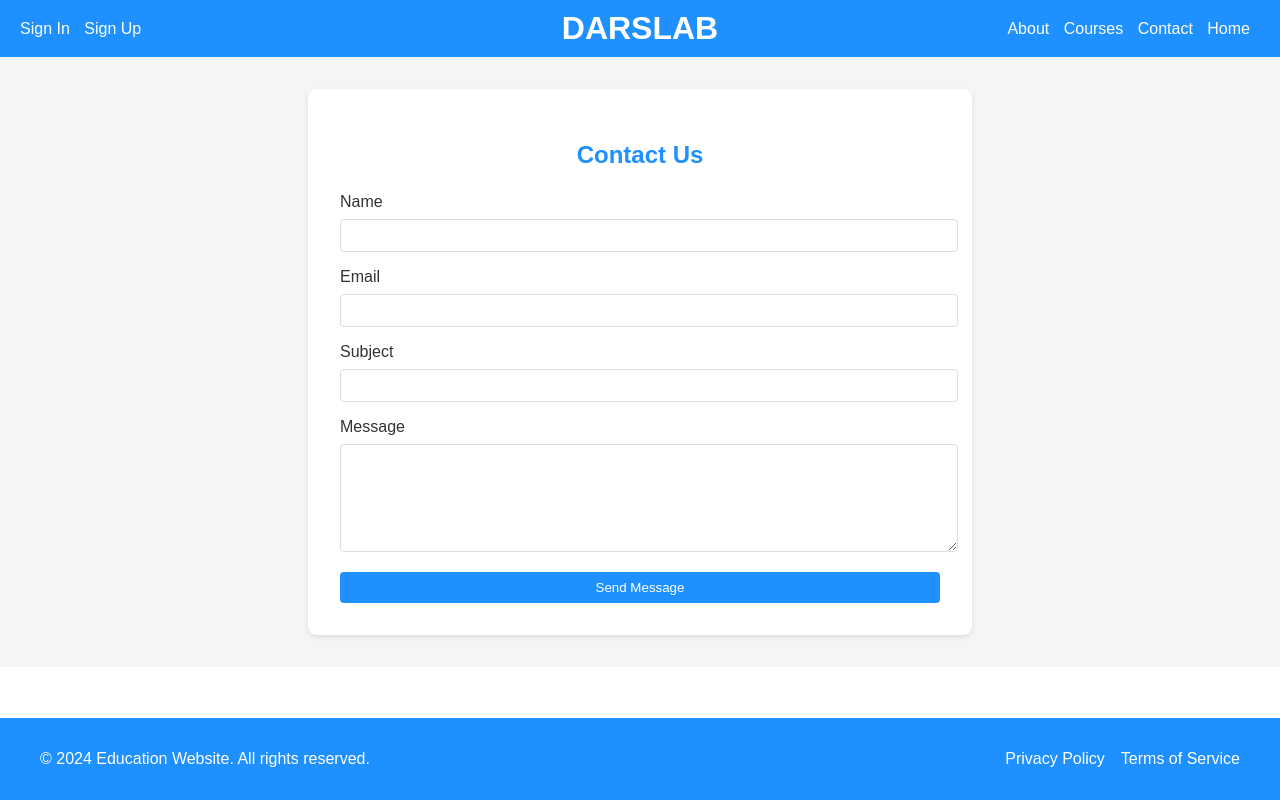
After one commit to yasharzavary/darslab, a Django app: template darslab/templates/contact/index.html in a window 1280 px wide. The commit adds this page. Run offline with Django 5.2, Linux system fonts and the light colour scheme; the template is opened without the code that fills it, so the values that code supplies are empty.

Commit message:
contact template finish

```diff
--- a/darslab/static/css/main_style.css
+++ b/darslab/static/css/main_style.css
@@ -367,3 +367,66 @@ nav ul li a:hover {
     color: #666;
     line-height: 1.6;
 }
+
+
+
+/* contact style part */
+.contact-section {
+    padding: 2rem 0;
+    background-color: #f5f5f5;
+}
+
+.contact-section .container {
+    max-width: 600px;
+    margin: 0 auto;
+    background-color: white;
+    border-radius: 8px;
+    overflow: hidden;
+    box-shadow: 0 2px 5px rgba(0, 0, 0, 0.1);
+    padding: 2rem;
+}
+
+.contact-section h2 {
+    margin-bottom: 1.5rem;
+    color: #1E90FF; /* Blue color */
+    text-align: center;
+}
+
+.contact-section form {
+    display: flex;
+    flex-direction: column;
+}
+
+.contact-section .form-group {
+    margin-bottom: 1rem;
+}
+
+.contact-section label {
+    display: block;
+    margin-bottom: 0.5rem;
+    color: #333;
+}
+
+.contact-section input[type="text"],
+.contact-section input[type="email"],
+.contact-section textarea {
+    width: 100%;
+    padding: 0.5rem;
+    border: 1px solid #ddd;
+    border-radius: 4px;
+}
+
+.contact-section button {
+    padding: 0.5rem 1rem;
+    border: none;
+    border-radius: 4px;
+    background-color: #1E90FF; /* Blue color */
+    color: white;
+    cursor: pointer;
+    transition: background-color 0.3s, transform 0.3s;
+}
+
+.contact-section button:hover {
+    background-color: #1C86EE; /* Darker blue color */
+    transform: translateY(-2px);
+}
--- /dev/null
+++ b/darslab/templates/contact/index.html
@@ -0,0 +1,29 @@
+{% extends 'maintemplate.html' %}
+
+{% block container %}
+<section class="contact-section">
+    <div class="container">
+        <h2>Contact Us</h2>
+        <form action="{% url 'contact' %}" method="post">
+            {% csrf_token %}
+            <div class="form-group">
+                <label for="name">Name</label>
+                <input type="text" id="name" name="name" required>
+            </div>
+            <div class="form-group">
+                <label for="email">Email</label>
+                <input type="email" id="email" name="email" required>
+            </div>
+            <div class="form-group">
+                <label for="subject">Subject</label>
+                <input type="text" id="subject" name="subject" required>
+            </div>
+            <div class="form-group">
+                <label for="message">Message</label>
+                <textarea id="message" name="message" rows="6" required></textarea>
+            </div>
+            <button type="submit">Send Message</button>
+        </form>
+    </div>
+</section>
+{% endblock %}
```
